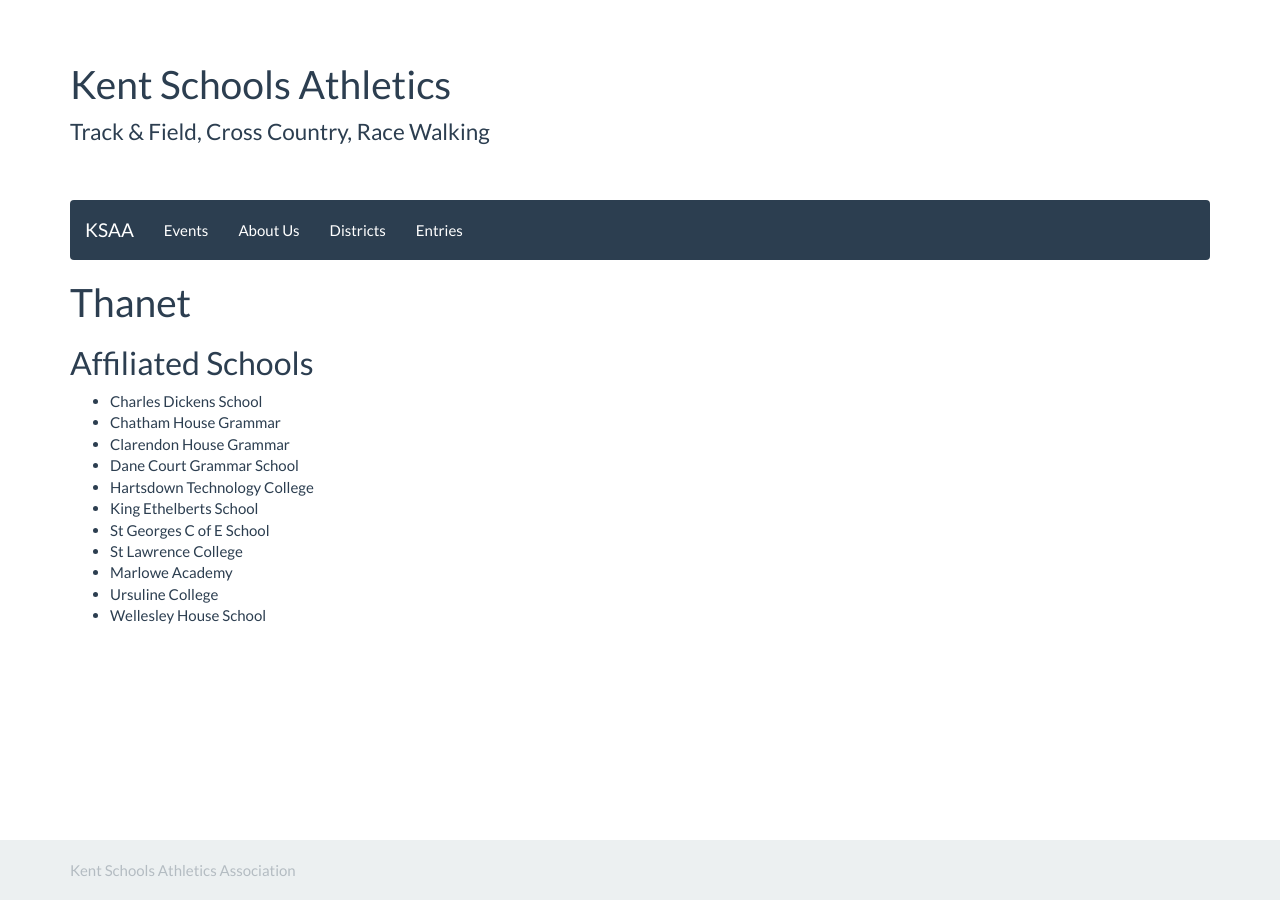
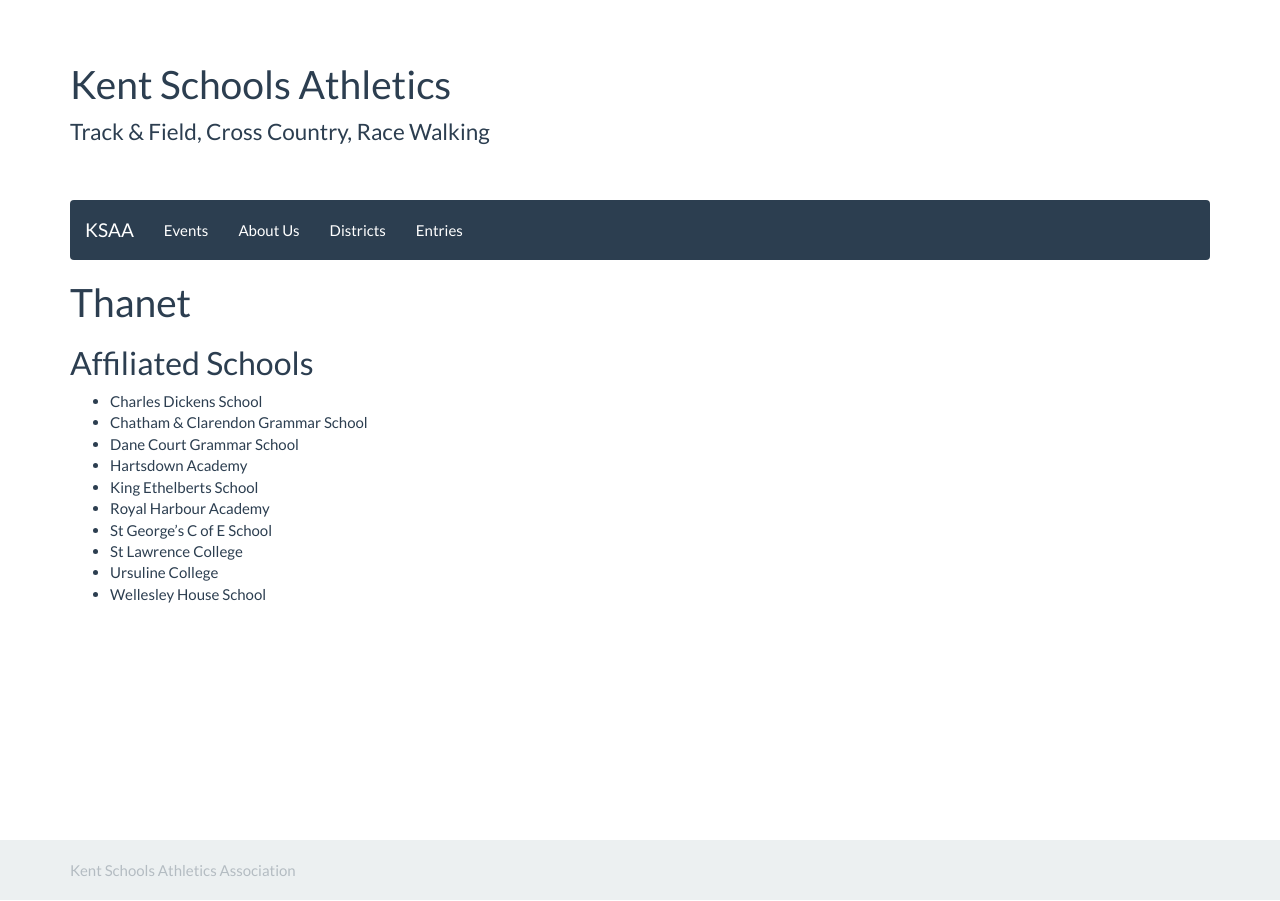
Before and after one commit to chrisnewark/chrisnewark.github.io, a Jekyll site: the page built from _districts/thanet.md, in a window 1280 px wide. Built offline with Jekyll 4.4.1, drawn with Linux system fonts in a browser that asks for light colours; nearby versions of some CDN libraries.

Commit message:
Updated districts

```diff
--- a/_districts/thanet.md
+++ b/_districts/thanet.md
@@ -10,13 +10,12 @@
 ## Affiliated Schools
 
 - Charles Dickens School
-- Chatham House Grammar
-- Clarendon House Grammar
+- Chatham & Clarendon Grammar School
 - Dane Court Grammar School
-- Hartsdown Technology College
+- Hartsdown Academy
 - King Ethelberts School
-- St Georges C of E School
+- Royal Harbour Academy
+- St George's C of E School
 - St Lawrence College
-- Marlowe Academy
 - Ursuline College
 - Wellesley House School
```
Also changed, not shown: _events/15-16/2016-01-23-kent-schools-cross-country-champs.md (+0 -3 lines).
